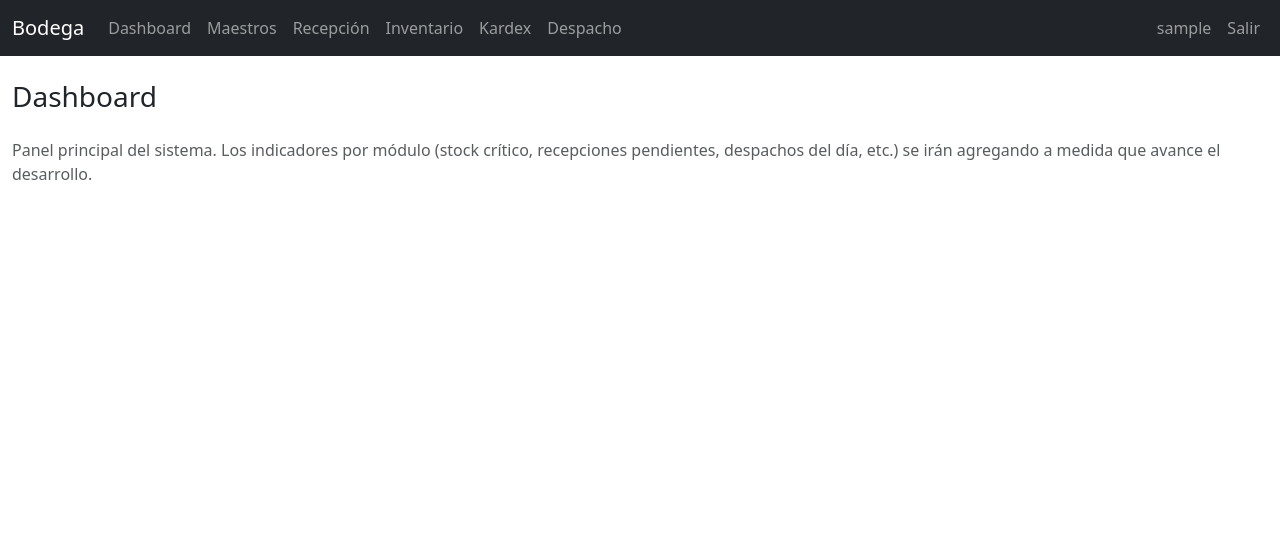
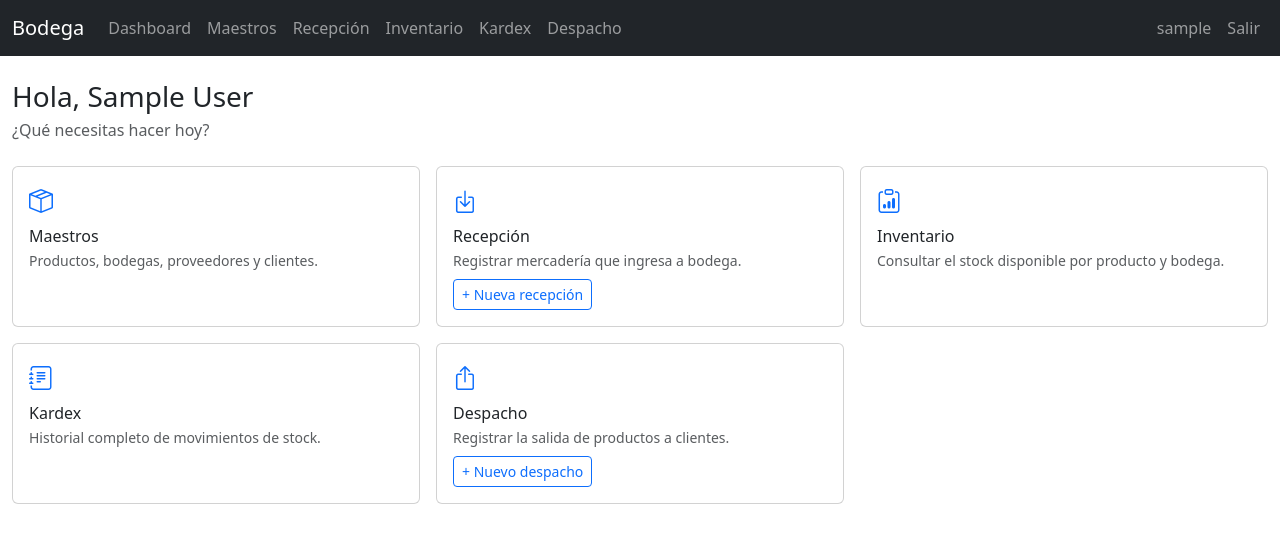
Before and after one commit to MaxisotooH/SistemadeAdministracion_Control_Bodega, a Django app: page / in a window 1280 px wide. Shown: the top 543 px of the page. Run offline with Django 5.2, Linux system fonts and the light colour scheme; the visitor is signed in with stand-in values (Sample User, id 1).

Commit message:
Rediseñar el dashboard: saludo + accesos directos por modulo
Feedback: la pantalla inicial era un parrafo vacio ("Panel principal...
se iran agregando..."), sin ninguna utilidad real para el usuario.

Ahora muestra un saludo y una tarjeta por cada modulo al que el usuario
tiene acceso (Maestros, Recepcion, Inventario, Kardex, Despacho), con
icono, descripcion breve y -- donde corresponde -- un acceso directo
para crear (p.ej. "+ Nueva recepcion"). Las tarjetas se muestran o
esconden segun los permisos reales del usuario (perms.<app>.<accion>,
ya disponible en todos los templates via el context processor de auth),
asi que un rol de solo consulta ve las mismas opciones pero sin los
botones de crear, y Maestros solo aparece para quien tiene acceso al
admin de Django.

De paso se encontro un bug de superposicion: el patron "stretched-link"
de Bootstrap (toda la tarjeta es clickeable) capturaba los clics del
boton secundario dentro de la misma tarjeta -- se corrige dandole al
boton position:relative + z-index mas alto, el fix documentado para
ese caso.

Co-Authored-By: Claude Sonnet 5 <noreply@anthropic.com>

```diff
--- a/static/css/main.css
+++ b/static/css/main.css
@@ -1 +1,22 @@
 /* Estilos propios del sistema, por encima de Bootstrap 5. */
+
+.module-icon {
+    font-size: 1.5rem;
+    color: var(--bs-primary);
+}
+
+.module-card {
+    transition: box-shadow 0.15s ease, transform 0.15s ease;
+}
+
+.module-card:hover {
+    box-shadow: 0 0.5rem 1rem rgba(0, 0, 0, 0.1);
+    transform: translateY(-2px);
+}
+
+/* Un boton dentro de una tarjeta con stretched-link necesita quedar por
+   encima del ::after del link estirado para seguir siendo clickeable. */
+.module-card .btn {
+    position: relative;
+    z-index: 2;
+}
--- a/templates/core/dashboard.html
+++ b/templates/core/dashboard.html
@@ -1,10 +1,93 @@
 {% extends "base.html" %}
 {% block title %}Dashboard · Bodega{% endblock %}
+
+{% block extra_css %}
+<link href="https://cdn.jsdelivr.net/npm/bootstrap-icons@1.11.3/font/bootstrap-icons.min.css" rel="stylesheet">
+{% endblock %}
+
 {% block content %}
-<h1 class="h3 mb-4">Dashboard</h1>
-<p class="text-muted">
-    Panel principal del sistema. Los indicadores por módulo (stock crítico,
-    recepciones pendientes, despachos del día, etc.) se irán agregando a
-    medida que avance el desarrollo.
-</p>
+<div class="mb-4">
+    <h1 class="h3 mb-1">Hola, {{ user.get_full_name|default:user.username }}</h1>
+    <p class="text-muted mb-0">¿Qué necesitas hacer hoy?</p>
+</div>
+
+<div class="row row-cols-1 row-cols-sm-2 row-cols-lg-3 g-3">
+
+    {% if user.is_staff and perms.maestros.view_producto %}
+    <div class="col">
+        <div class="card h-100 module-card">
+            <div class="card-body">
+                <i class="bi bi-box-seam module-icon"></i>
+                <h2 class="h6 card-title mt-2 mb-1">
+                    <a href="{% url 'admin:maestros_producto_changelist' %}" class="stretched-link text-reset text-decoration-none">Maestros</a>
+                </h2>
+                <p class="card-text text-muted small mb-0">Productos, bodegas, proveedores y clientes.</p>
+            </div>
+        </div>
+    </div>
+    {% endif %}
+
+    {% if perms.recepcion.view_recepcion %}
+    <div class="col">
+        <div class="card h-100 module-card">
+            <div class="card-body">
+                <i class="bi bi-box-arrow-in-down module-icon"></i>
+                <h2 class="h6 card-title mt-2 mb-1">
+                    <a href="{% url 'recepcion:lista' %}" class="stretched-link text-reset text-decoration-none">Recepción</a>
+                </h2>
+                <p class="card-text text-muted small mb-2">Registrar mercadería que ingresa a bodega.</p>
+                {% if perms.recepcion.add_recepcion %}
+                <a href="{% url 'recepcion:nueva' %}" class="btn btn-sm btn-outline-primary position-relative">+ Nueva recepción</a>
+                {% endif %}
+            </div>
+        </div>
+    </div>
+    {% endif %}
+
+    {% if perms.inventario.view_stock %}
+    <div class="col">
+        <div class="card h-100 module-card">
+            <div class="card-body">
+                <i class="bi bi-clipboard-data module-icon"></i>
+                <h2 class="h6 card-title mt-2 mb-1">
+                    <a href="{% url 'inventario:stock' %}" class="stretched-link text-reset text-decoration-none">Inventario</a>
+                </h2>
+                <p class="card-text text-muted small mb-0">Consultar el stock disponible por producto y bodega.</p>
+            </div>
+        </div>
+    </div>
+    {% endif %}
+
+    {% if perms.inventario.view_kardex %}
+    <div class="col">
+        <div class="card h-100 module-card">
+            <div class="card-body">
+                <i class="bi bi-journal-text module-icon"></i>
+                <h2 class="h6 card-title mt-2 mb-1">
+                    <a href="{% url 'inventario:kardex' %}" class="stretched-link text-reset text-decoration-none">Kardex</a>
+                </h2>
+                <p class="card-text text-muted small mb-0">Historial completo de movimientos de stock.</p>
+            </div>
+        </div>
+    </div>
+    {% endif %}
+
+    {% if perms.despacho.view_despacho %}
+    <div class="col">
+        <div class="card h-100 module-card">
+            <div class="card-body">
+                <i class="bi bi-box-arrow-up module-icon"></i>
+                <h2 class="h6 card-title mt-2 mb-1">
+                    <a href="{% url 'despacho:lista' %}" class="stretched-link text-reset text-decoration-none">Despacho</a>
+                </h2>
+                <p class="card-text text-muted small mb-2">Registrar la salida de productos a clientes.</p>
+                {% if perms.despacho.add_despacho %}
+                <a href="{% url 'despacho:nuevo' %}" class="btn btn-sm btn-outline-primary position-relative">+ Nuevo despacho</a>
+                {% endif %}
+            </div>
+        </div>
+    </div>
+    {% endif %}
+
+</div>
 {% endblock %}
```
